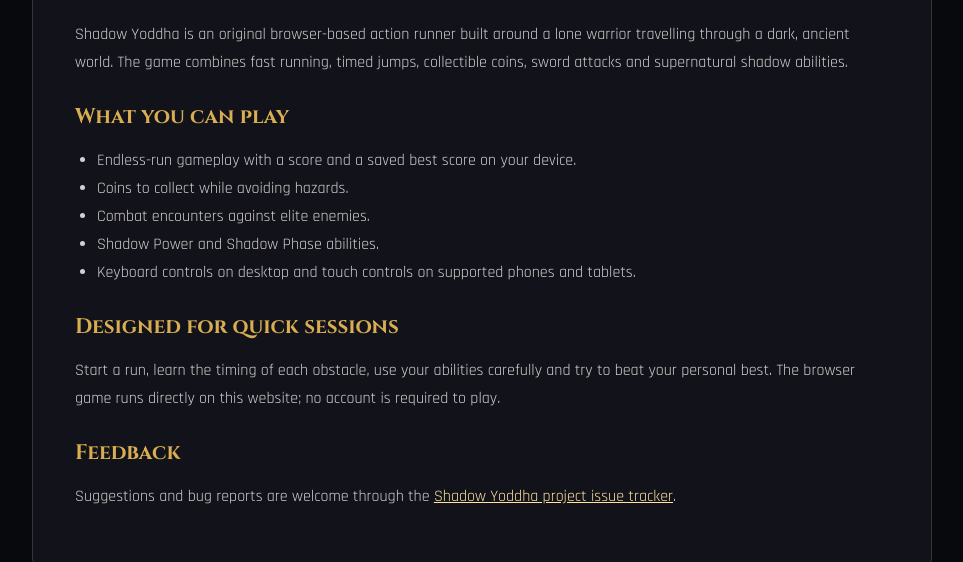
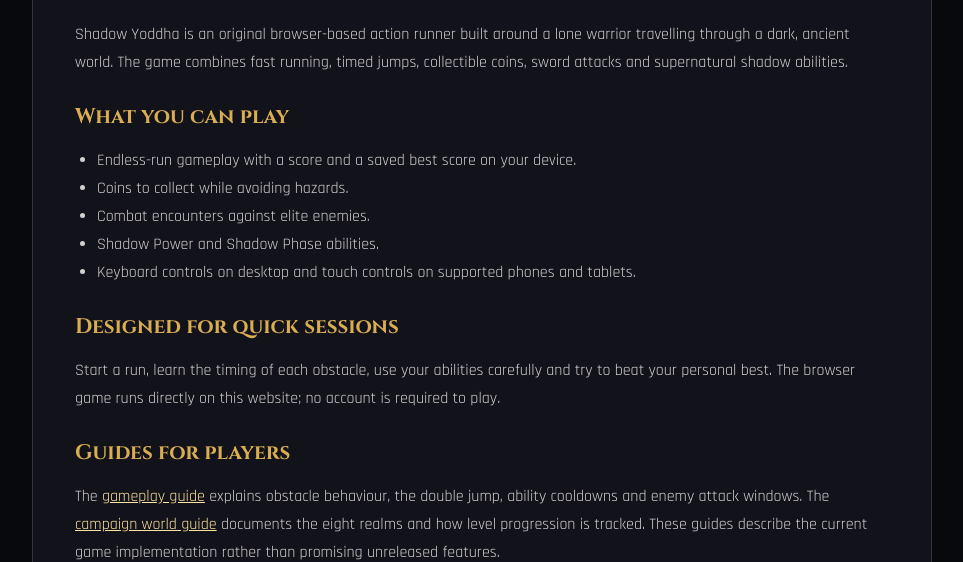
Before and after one commit to ajaymishra14/Shadow-Yoddha-Game, a plain HTML site: page about.html in a window 1280 px wide. Shown: the part 238-800 px from the top of the page, without its empty margins (158-1121 px from the left). Drawn offline with Linux system fonts and the light colour scheme.

Commit message:
Improve internal links on about.html

```diff
--- a/about.html
+++ b/about.html
@@ -4,6 +4,6 @@
 <main><h1>About Shadow Yoddha</h1><p class="updated">The Eternal Run</p>
 <p>Shadow Yoddha is an original browser-based action runner built around a lone warrior travelling through a dark, ancient world. The game combines fast running, timed jumps, collectible coins, sword attacks and supernatural shadow abilities.</p>
 <h2>What you can play</h2><ul><li>Endless-run gameplay with a score and a saved best score on your device.</li><li>Coins to collect while avoiding hazards.</li><li>Combat encounters against elite enemies.</li><li>Shadow Power and Shadow Phase abilities.</li><li>Keyboard controls on desktop and touch controls on supported phones and tablets.</li></ul>
-<h2>Designed for quick sessions</h2><p>Start a run, learn the timing of each obstacle, use your abilities carefully and try to beat your personal best. The browser game runs directly on this website; no account is required to play.</p>
+<h2>Designed for quick sessions</h2><p>Start a run, learn the timing of each obstacle, use your abilities carefully and try to beat your personal best. The browser game runs directly on this website; no account is required to play.</p><h2>Guides for players</h2><p>The <a href="gameplay-guide.html">gameplay guide</a> explains obstacle behaviour, the double jump, ability cooldowns and enemy attack windows. The <a href="campaign-worlds.html">campaign world guide</a> documents the eight realms and how level progression is tracked. These guides describe the current game implementation rather than promising unreleased features.</p>
 <h2>Feedback</h2><p>Suggestions and bug reports are welcome through the <a href="https://github.com/ajaymishra14/Shadow-Yoddha-Game/issues" target="_blank" rel="noopener noreferrer">Shadow Yoddha project issue tracker</a>.</p></main>
 <nav class="site-nav"><a href="index.html">Play</a><a href="how-to-play.html">How to Play</a><a href="privacy-policy.html">Privacy Policy</a><a href="terms.html">Terms</a><a href="contact.html">Contact</a></nav><footer>© Shadow Yoddha. Game content and features may be updated.</footer></div></body></html>
```
